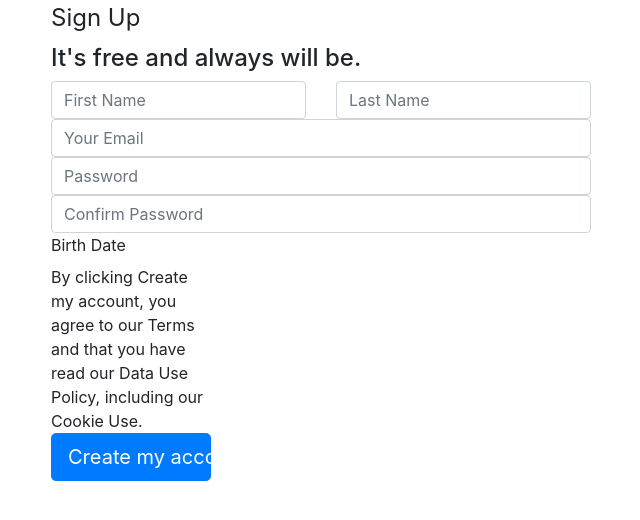
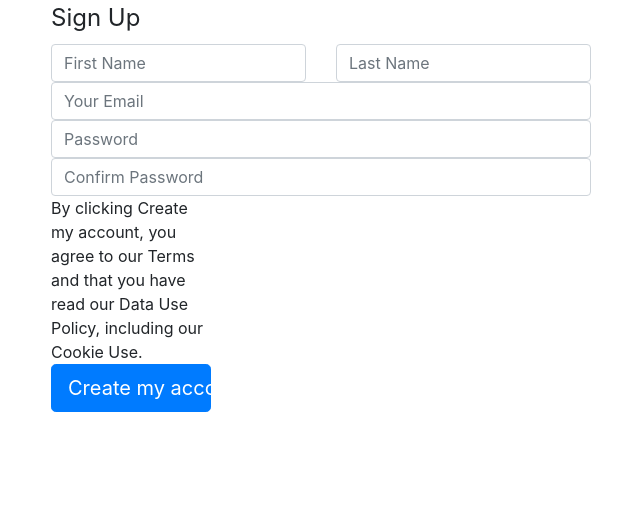
Before and after one commit to ekaee/moviefans, a Django app: page /signup/ in a window 1280 px wide. Shown: the top 520 px of the page, without its empty margins (34-674 px from the left). Run offline with Django 3.2, Linux system fonts and the light colour scheme; some libraries are stand-ins or nearby versions.

Commit message:
modify signup page

```diff
--- a/moviefansapp/templates/main/signup.html
+++ b/moviefansapp/templates/main/signup.html
@@ -6,14 +6,13 @@
     <div class="row">
       <div class="col-md-6 col-md-offset-3">
           <form action="r" method="post" accept-charset="utf-8" class="form" role="form">   <legend>Sign Up</legend>
-                  <h4>It's free and always will be.</h4>
                   <div class="row">
                       <div class="col-xs-6 col-md-6">
                           <input type="text" name="firstname" value="" class="form-control input-lg" placeholder="First Name"  />                        </div>
                       <div class="col-xs-6 col-md-6">
                           <input type="text" name="lastname" value="" class="form-control input-lg" placeholder="Last Name"  />                        </div>
                   </div>
-                  <input type="text" name="email" value="" class="form-control input-lg" placeholder="Your Email"  /><input type="password" name="password" value="" class="form-control input-lg" placeholder="Password"  /><input type="password" name="confirm_password" value="" class="form-control input-lg" placeholder="Confirm Password"  />                    <label>Birth Date</label>                    <div class="row">
+                  <input type="text" name="email" value="" class="form-control input-lg" placeholder="Your Email"  /><input type="password" name="password" value="" class="form-control input-lg" placeholder="Password"  /><input type="password" name="confirm_password" value="" class="form-control input-lg" placeholder="Confirm Password"  /><div class="row">
                       <div class="col-xs-4 col-md-4">
             <span class="help-block">By clicking Create my account, you agree to our Terms and that you have read our Data Use Policy, including our Cookie Use.</span>
                   <button class="btn btn-lg btn-primary btn-block signup-btn" type="submit">
```
